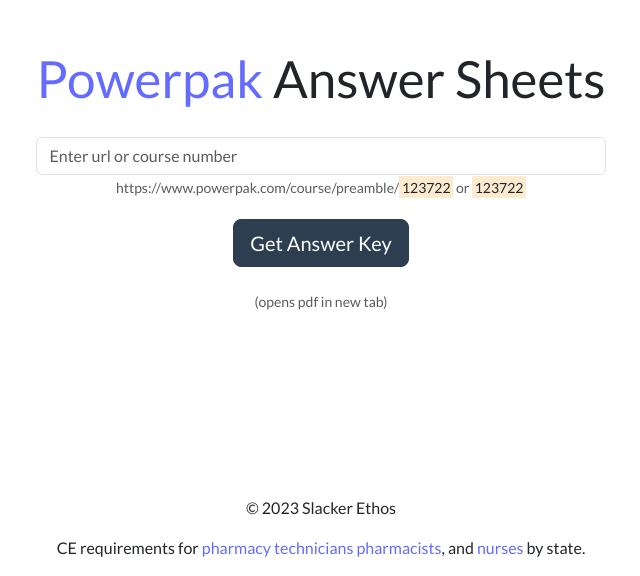
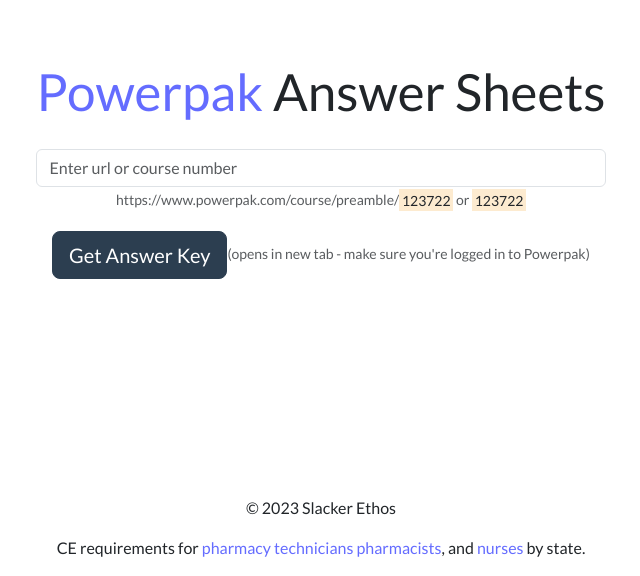
Before and after one commit to kondanna/powerpak, a React (Vite) app: page / in a window 1280 px wide. Shown: the part 224-800 px from the top of the page, without its empty margins (319-959 px from the left). Built offline with nearby package versions, Linux system fonts and the light colour scheme.

Commit message:
Update App.tsx

```diff
--- a/src/App.tsx
+++ b/src/App.tsx
@@ -36,8 +36,8 @@ const UrlInputField = () => {
       </div>
       <div style={{ padding: '10px', marginBottom: '10px' }}>
         <button className="btn btn-primary btn-lg" type="submit" onClick={handleSubmit}>Get Answer Key</button>
+        <small className="form-text text-muted">(opens in new tab - make sure you're logged in to Powerpak)</small>
       </div>
-      <small className="form-text text-muted">(opens pdf in new tab)</small>
       {errorMessage.show && <div className="alert alert-dismissible alert-warning" role="alert">
         <button type="button" className="btn-close" data-bs-dismiss="alert" onClick={clearErrors}></button>
         {errorMessage.message}
```
